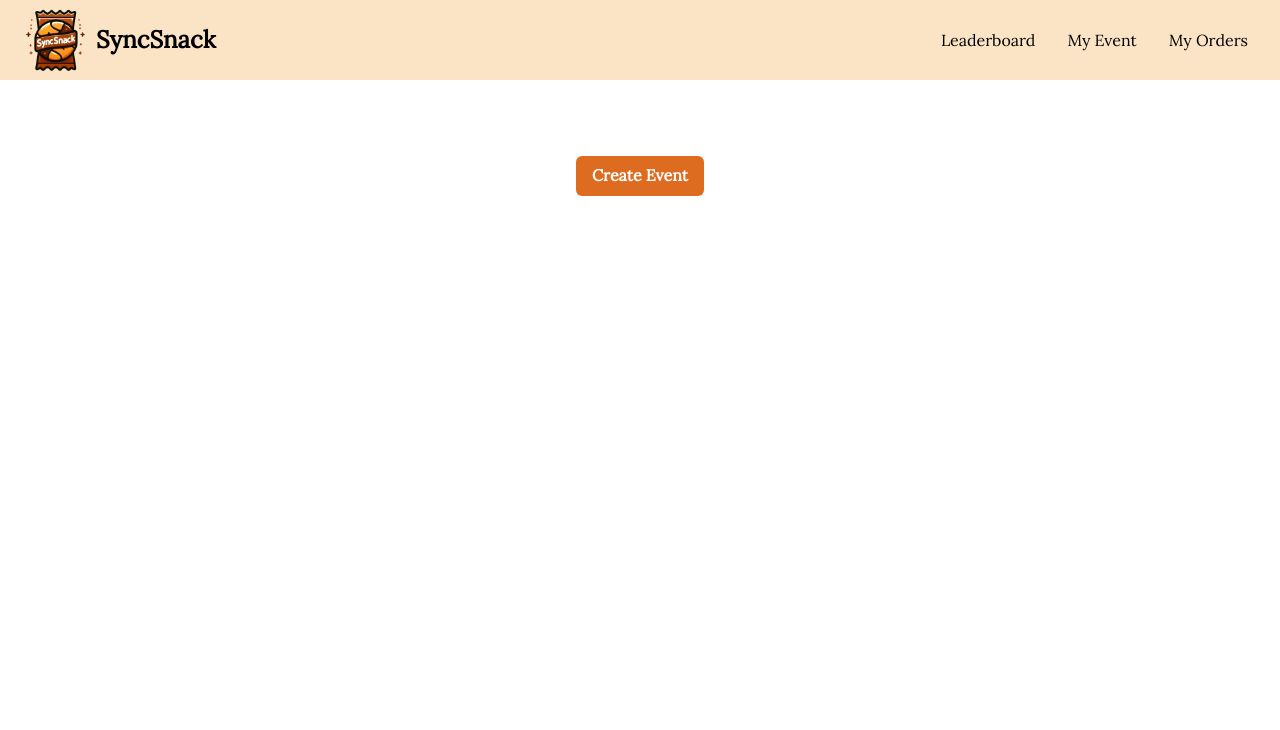
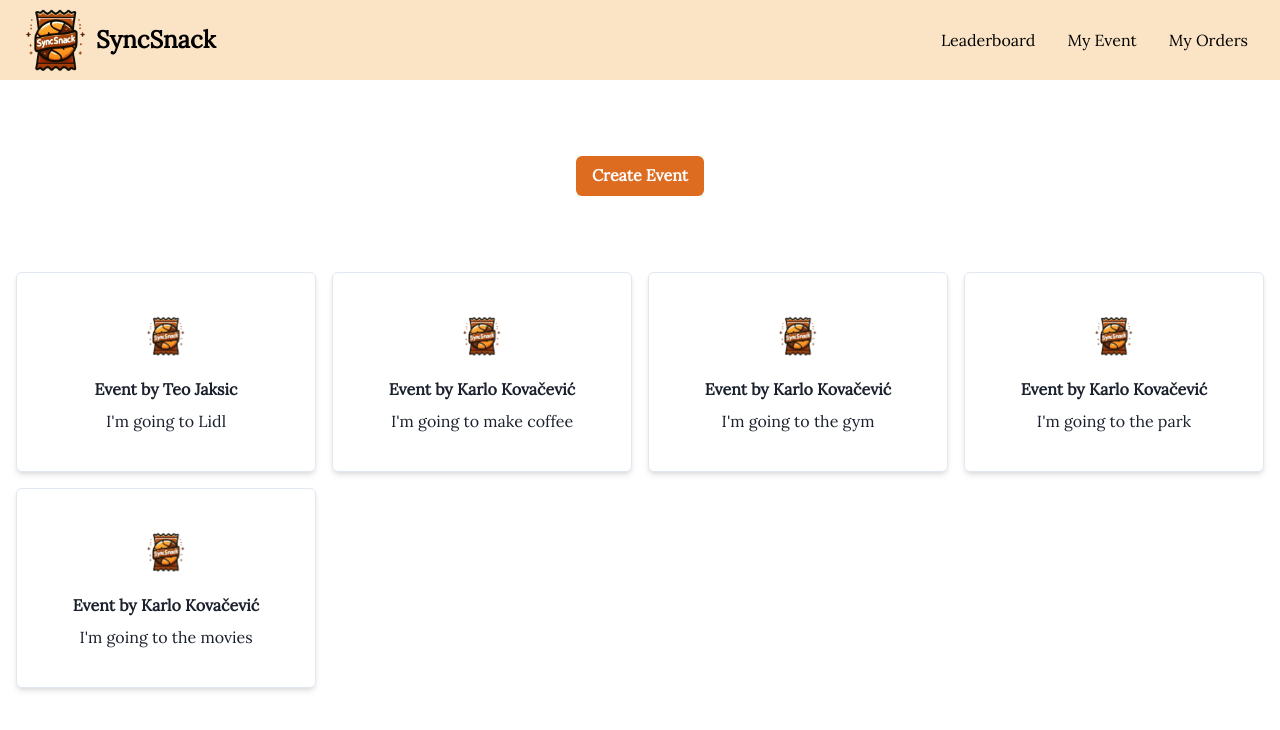
Before and after one commit to simecki123/SyncSnackApp, a Next.js app in the folder sync-snack/: page /home in a window 1280 px wide. Shown: the top 730 px of the page. Built offline with nearby package versions, Linux system fonts and the light colour scheme.

Commit message:
Adding Event cards to home page with dummy data

```diff
--- a/sync-snack/app/(main)/home/page.tsx
+++ b/sync-snack/app/(main)/home/page.tsx
@@ -1,3 +1,4 @@
+import InProgressEvents from "@/app/components/in-progress-events/InProgressEvents";
 import BrewComponent from "@/app/components/submit-button-components/brew";
 import { Box } from "@chakra-ui/react";
 
@@ -7,6 +8,13 @@ export default function HomePage() {
       <Box>
         <BrewComponent></BrewComponent>
       </Box>
+      <Box
+
+      display="flex"
+      alignItems="center"
+      justifyContent="center">
+        <InProgressEvents></InProgressEvents>
+      </Box>
     </Box>
   );
 }
--- /dev/null
+++ b/sync-snack/app/components/in-progress-events/InProgressEvents.tsx
@@ -0,0 +1,63 @@
+import { Box, SimpleGrid } from '@chakra-ui/react';
+import React from 'react';
+import InProgressEventCard from './in-progress-event-card/InProgressEventCard';
+
+export default function InProgressEvents() {
+  const inprogressevents = [
+    {
+      _id: "1",
+      creatorId: "1",
+      description: "I'm going to Lidl",
+      groupId: "1",
+      status: "InProgress",
+      eventType: "Food",
+    },
+    {
+      _id: "2",
+      creatorId: "Karlo",
+      description: "I'm going to make coffee",
+      groupId: "1",
+      status: "InProgress",
+      eventType: "Coffee",
+    },
+    {
+      _id: "3",
+      creatorId: "3",
+      description: "I'm going to the gym",
+      groupId: "2",
+      status: "InProgress",
+      eventType: "Exercise",
+    },
+    {
+      _id: "4",
+      creatorId: "4",
+      description: "I'm going to the park",
+      groupId: "2",
+      status: "InProgress",
+      eventType: "Leisure",
+    },
+    {
+      _id: "5",
+      creatorId: "5",
+      description: "I'm going to the movies",
+      groupId: "2",
+      status: "InProgress",
+      eventType: "Entertainment",
+    },
+  ];
+
+  return (
+    <Box
+      w="100%"
+      h="100vh"
+      overflowY="auto"
+      p={4}
+    >
+      <SimpleGrid columns={{ base: 1, md: 2, lg: 4 }} spacing={4}>
+        {inprogressevents.map((event) => (
+          <InProgressEventCard key={event._id} event={event} />
+        ))}
+      </SimpleGrid>
+    </Box>
+  );
+}
--- /dev/null
+++ b/sync-snack/app/components/in-progress-events/in-progress-event-card/InProgressEventCard.tsx
@@ -0,0 +1,91 @@
+"use client";
+import { Box, Image, Text, useColorModeValue, keyframes } from '@chakra-ui/react';
+import React, { useEffect, useState } from 'react';
+import logo from '@/public/logo.png';
+
+interface Event {
+  _id: string;
+  creatorId: string;
+  description: string;
+  groupId: string;
+  status: string;
+  eventType: string;
+}
+
+interface InProgressEventCardProps {
+  event: Event;
+}
+
+export default function InProgressEventCard({ event }: InProgressEventCardProps) {
+  const [userProfile, setUserProfile] = useState<{ firstName: string; lastName: string } | null>(null);
+
+  // Dummy user profiles
+  const userProfiles = [
+    {
+      firstName: "Teo",
+      lastName: "Jaksic",
+    },
+    {
+      firstName: "Karlo",
+      lastName: "Kovačević",
+    },
+  ];
+
+  // Set user profile based on event ID
+  useEffect(() => {
+    if (event._id === "1") {
+      setUserProfile(userProfiles[0]);
+    } else {
+      setUserProfile(userProfiles[1]);
+    }
+  }, [event._id]);
+
+  // Handle card click
+  const handleMakeOrder = () => {
+    console.log("Event card has been clicked");
+  };
+
+  // Define styles for the box
+  const cardBgColor = useColorModeValue('white', 'gray.700');
+  const hoverBgColor = useColorModeValue('gray.100', 'gray.600');
+
+  // Keyframes for blinking animation
+  const blink = keyframes`
+    50% { opacity: 0; }
+  `;
+
+  return (
+    <Box
+      onClick={handleMakeOrder}
+      p={4}
+      borderWidth={1}
+      borderRadius="md"
+      boxShadow="md"
+      bg={cardBgColor}
+      _hover={{ bg: hoverBgColor, cursor: 'pointer' }}
+      transition="background 0.2s"
+      h="200px" // Fixed height for all cards
+      display="flex"
+      flexDirection="column"
+      justifyContent="center"
+      alignItems="center" // Center content horizontally
+    >
+      <Image
+        src={logo.src}
+        alt="App Logo"
+        w="50px"
+        h="50px"
+        mb={4}
+        animation={`${blink} 3s infinite`} // Apply blinking animation
+      />
+      {userProfile ? (
+        <Text fontWeight="bold">
+          Event by {userProfile.firstName} {userProfile.lastName}
+        </Text>
+      ) : (
+        <Text fontWeight="bold">Loading...</Text>
+      )}
+      <Text mt={2}>{event.description}</Text>
+    </Box>
+  );
+}
```
